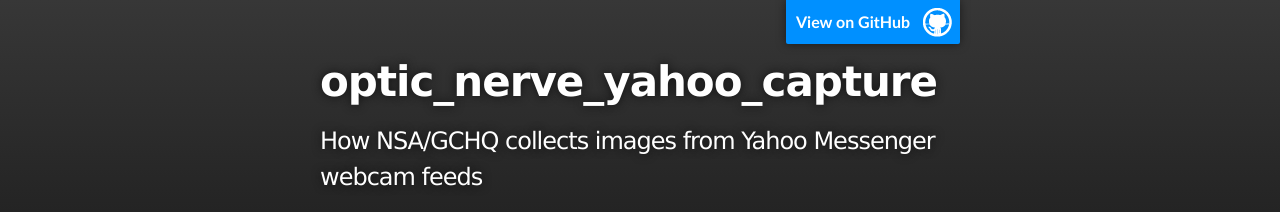
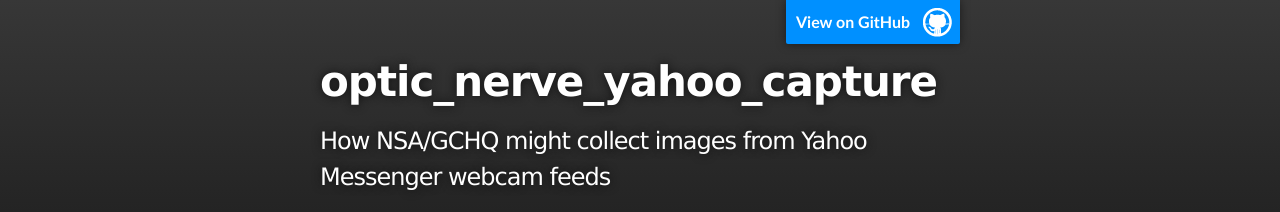
Before and after one commit to TylerOderkirk/optic_nerve_yahoo_capture, a plain HTML site: page index.html in a window 1280 px wide. Shown: the top 212 px of the page. Drawn offline with Linux system fonts and the light colour scheme; a script that the page names is missing.

Commit message:
Update index.html

```diff
--- a/index.html
+++ b/index.html
@@ -4,7 +4,7 @@
   <head>
     <meta charset='utf-8' />
     <meta http-equiv="X-UA-Compatible" content="chrome=1" />
-    <meta name="description" content="optic_nerve_yahoo_capture : How NSA/GCHQ collects images from Yahoo Messenger webcam feeds" />
+    <meta name="description" content="optic_nerve_yahoo_capture : How NSA/GCHQ might collect images from Yahoo Messenger webcam feeds" />
 
     <link rel="stylesheet" type="text/css" media="screen" href="stylesheets/stylesheet.css">
 
@@ -19,7 +19,7 @@
           <a id="forkme_banner" href="https://github.com/TylerOderkirk/optic_nerve_yahoo_capture">View on GitHub</a>
 
           <h1 id="project_title">optic_nerve_yahoo_capture</h1>
-          <h2 id="project_tagline">How NSA/GCHQ collects images from Yahoo Messenger webcam feeds</h2>
+          <h2 id="project_tagline">How NSA/GCHQ might collect images from Yahoo Messenger webcam feeds</h2>
 
             <section id="downloads">
               <a class="zip_download_link" href="https://github.com/TylerOderkirk/optic_nerve_yahoo_capture/zipball/master">Download this project as a .zip file</a>
```
